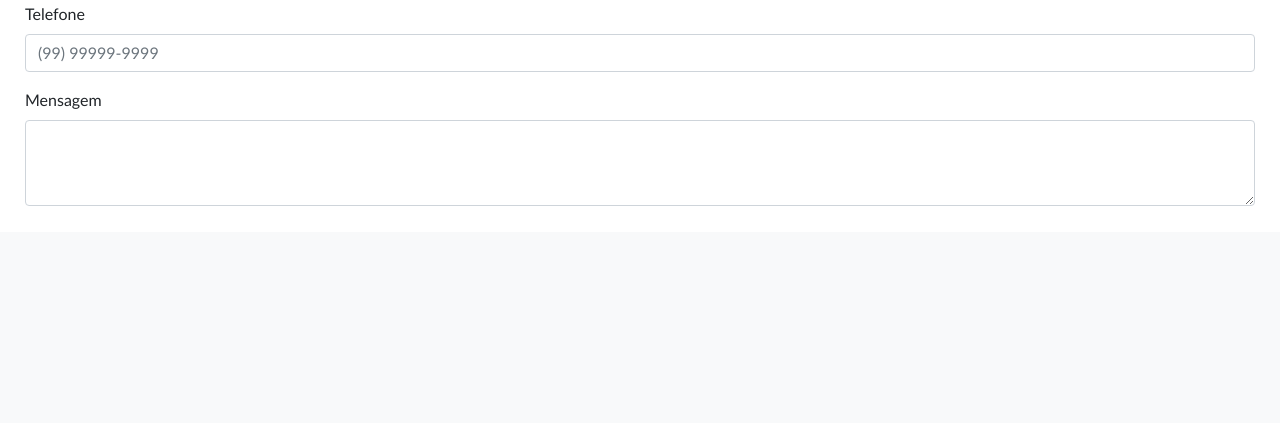
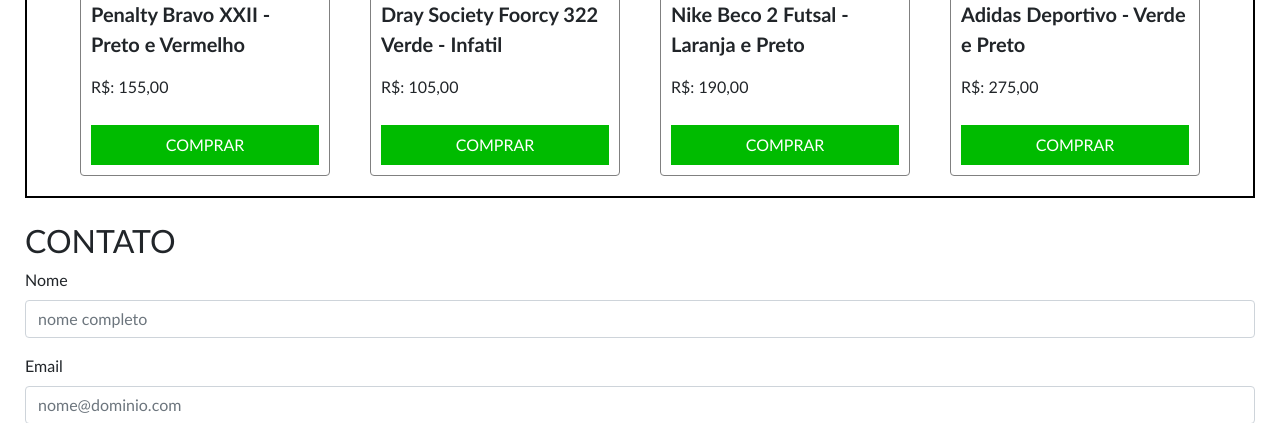
Before and after one commit to marcelodelmiro/projetopi, a Django app: page /home/ in a window 1280 px wide. Shown: the part 1282-1705 px from the top of the page. Before the commit the page ends 1488 px from the top, so only its background shows below. Run offline with Django 4.2, Linux system fonts and the light colour scheme; some libraries are stand-ins or nearby versions.

Commit message:
adicionei a parte de calçados

```diff
--- a/LojaVirtual/templates/index.html
+++ b/LojaVirtual/templates/index.html
@@ -137,6 +137,61 @@
 							</p>
 							<button class="botao-comprar">COMPRAR</button>
 							</div>
+
+								<br>
+
+					<h4>CALÇADOS</h4>
+                    <div class="content-cards">
+                        <div class="card">
+                            <img src ="https://static.netshoes.com.br/produtos/chuteira-futsal-penalty-bravo-xxii/02/50D-1010-002/50D-1010-002_zoom1.jpg?ts=1651677509&ims=544x" class="imagem-produto" />
+                            <p class="titulo">
+                                Penalty Bravo XXII - Preto e Vermelho
+                            </p>
+
+                            <p class="valor">
+                                R$: 155,00
+                            </p>
+                            <button class="botao-comprar">COMPRAR</button>
+                    </div>
+
+                        <br>
+
+                        <div class="card">
+                        <img src ="https://static.netshoes.com.br/produtos/chuteira-dray-society-foorcy-322-verde-agua-infantil-36-agua/60/K84-3501-060/K84-3501-060_zoom1.jpg?ts=1655136405&ims=544x" class="imagem-produto" />
+                        <p class="titulo">
+                            Dray Society Foorcy 322 Verde - Infatil
+                        </p>
+
+                        <p class="valor">
+                            R$: 105,00
+                        </p>
+                        <button class="botao-comprar">COMPRAR</button>
+                        </div>
+                        <div class="card">
+                            <img src ="https://static.netshoes.com.br/produtos/chuteira-futsal-nike-beco-2-futsal/42/004-5830-042/004-5830-042_zoom1.jpg?ts=1637857658&ims=544x" class="imagem-produto" />
+                            <p class="titulo">
+                                Nike Beco 2 Futsal - Laranja e Preto
+                            </p>
+
+                            <p class="valor">
+                                R$: 190,00
+                            </p>
+                            <button class="botao-comprar">COMPRAR</button>
+                            </div>
+                            <div class="card">
+                                <img src ="https://static.netshoes.com.br/produtos/chuteira-futsal-adidas-deportivo/26/NQQ-7419-026/NQQ-7419-026_zoom2.jpg?ts=1617206665&?ims=544xhttps://static.netshoes.com.br/produtos/chuteira-futsal-adidas-deportivo/26/NQQ-7419-026/NQQ-7419-026_zoom2.jpg?ts=1617206665&?ims=1088x" class="imagem-produto" />
+                                <p class="titulo">
+                                    Adidas Deportivo - Verde e Preto
+                                </p>
+
+                                <p class="valor">
+                                    R$: 275,00
+                                </p>
+                                <button class="botao-comprar">COMPRAR</button>
+                                </div>
+                        </div>
+
+
 					</div>
 
 					<br>
```
